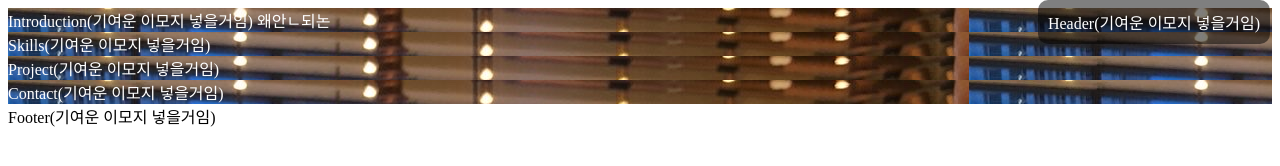
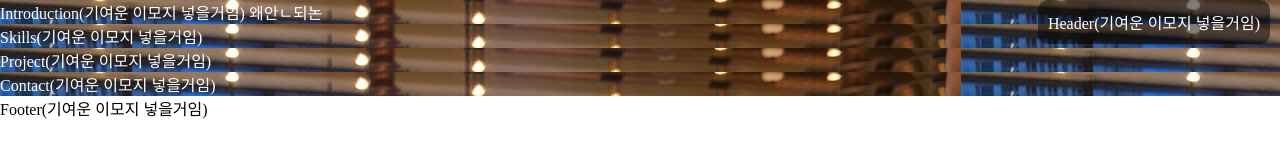
Before and after one commit to saeromCho/RomTPolio-, a React app: page public/index.html in a window 1280 px wide. Built offline with nearby package versions, Linux system fonts and the light colour scheme.

Commit message:
Modify body margin is 0 in html file

```diff
--- a/public/index.html
+++ b/public/index.html
@@ -5,6 +5,12 @@
     <meta name="viewport" content="width=device-width, initial-scale=1.0" />
     <title>Roms first React Example</title>
   </head>
+  <style>
+    body
+    {
+      margin: 0px;
+    }
+  </style>
   <body>
     <div id="root"></div>
   </body>
```
